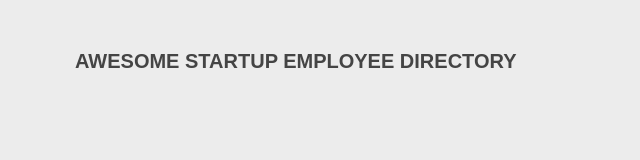
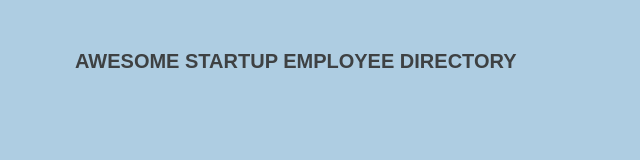
Before and after one commit to ryand913/student-directory-api, a plain HTML site: page student-files/index.html in a window 1280 px wide. Shown: the whole page, without its empty margins (0-640 px from the left). Drawn offline with Linux system fonts and the light colour scheme; no server answers.

Commit message:
Changed styles

```diff
--- a/student-files/css/styles.css
+++ b/student-files/css/styles.css
@@ -14,9 +14,9 @@ html, body {
 }
 
 body {
-    font-family: "Didot", sans-serif;
+    font-family: "New Century Schoolbook", sans-serif;
     text-align: center;
-    background: rgba(235, 235, 235, 0.9);
+    background: rgba(114, 168, 204, 0.568);
 }
 
 header {
@@ -90,6 +90,7 @@ header h1 {
     border: 1px solid rgba(50, 50, 50, 0.3);
     transition: .4s ease-out;
     overflow: hidden;
+    box-shadow: 8px 8px 5px grey;
 }
 
 .card-img {
```
